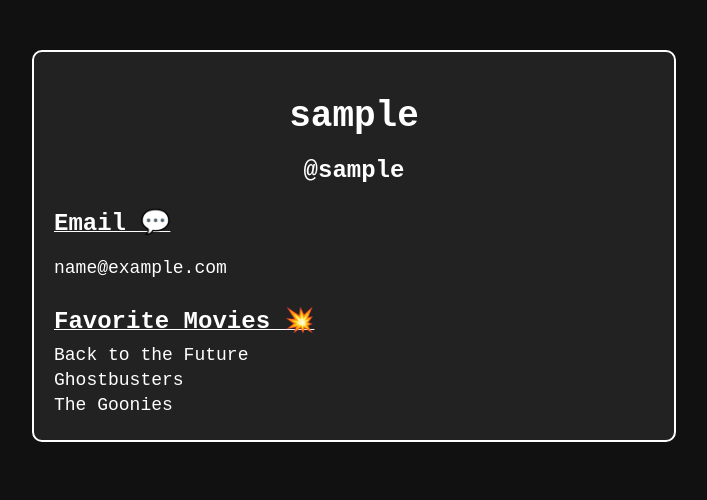
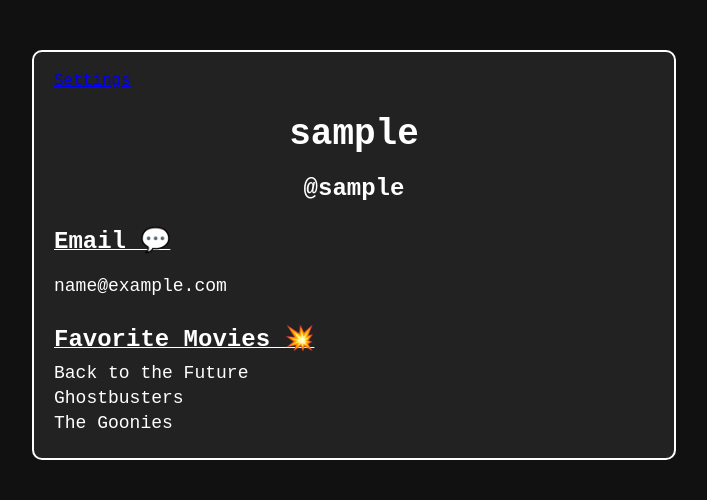
Before and after one commit to bilskyi/soft_cinema, a Django app: a page that uses soft_cinema/user/templates/user/profile.html in a window 1280 px wide. Shown: the part 148-648 px from the top of the page, without its empty margins (286-993 px from the left). Run offline with Django 4.2, Linux system fonts and the light colour scheme; the visitor is signed in with stand-in values (Sample User, id 1).

Commit message:
work with templates & styles

```diff
--- a/soft_cinema/user/templates/user/profile.html
+++ b/soft_cinema/user/templates/user/profile.html
@@ -2,10 +2,15 @@
 {% load static %}
 {% block additional %}
 <link rel="stylesheet" href="{% static 'user/css/profile.css' %}">
+<title>@{{user.slug}}</title>
 {% endblock additional %}
+
 
 {% block content %}
 <div class="profile-container">
+  <div class="settings">
+    <a href="{% url 'settings' %}">Settings</a>
+  </div>
     <div class="profile-header">
       <h1>{{request.user.username}}</h1>
       <h2>@{{request.user.slug}}</h2>
```
